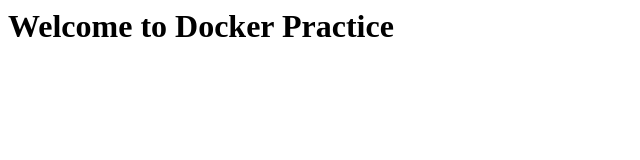
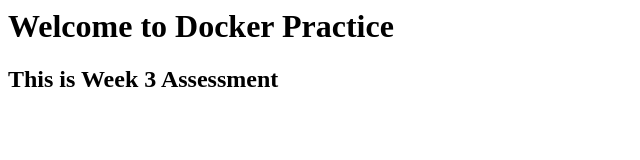
Before and after one commit to senzxita/PracticeDocker, a plain HTML site: page index.html in a window 1280 px wide. Shown: the whole page, without its empty margins (0-640 px from the left). Drawn offline with Linux system fonts and the light colour scheme.

Commit message:
Second change to Dockerfile

```diff
--- a/index.html
+++ b/index.html
@@ -2,5 +2,6 @@
 <html>
   <body>
     <H1> Welcome to Docker Practice </H1>
+    <H2> This is Week 3 Assessment </H2>
   </body>
 </html>
```
